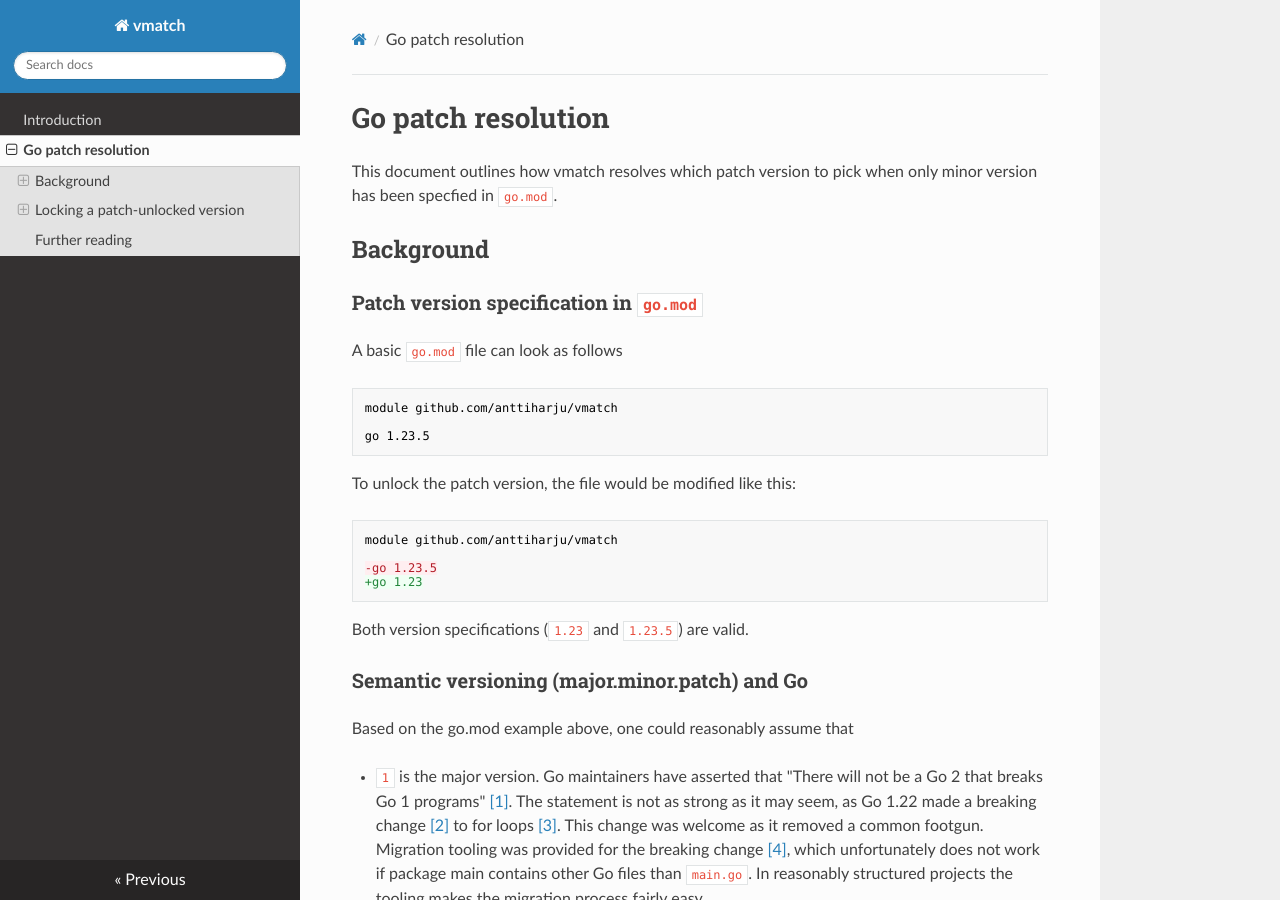
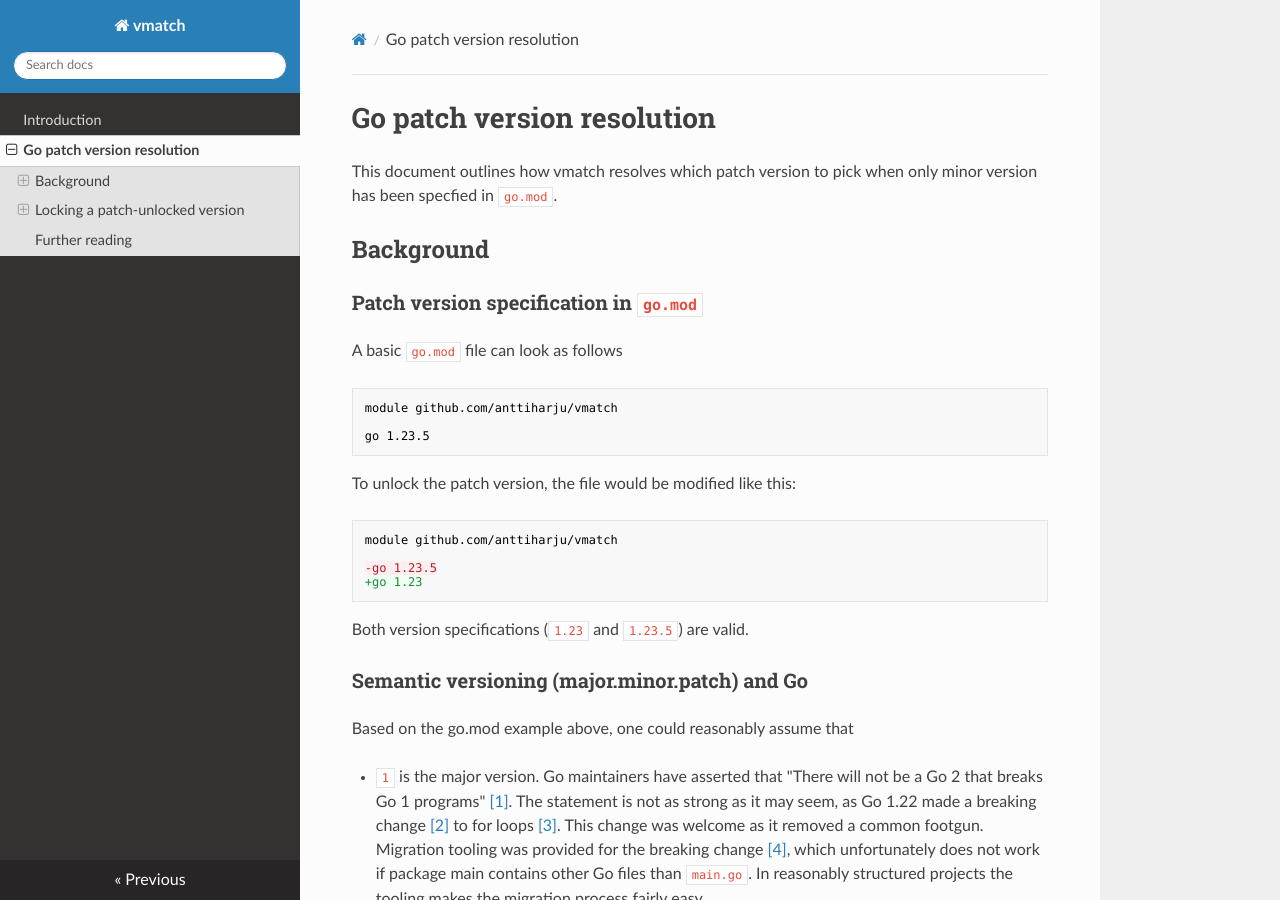
Before and after one commit to anttiharju/vmatch-golangci-lint, an MkDocs documentation site: the page built from docs/go-patch-version-resolution.md, in a window 1280 px wide and 900 px high. Built offline with MkDocs 1.6.1, drawn with Linux system fonts in a browser that asks for light colours; nearby versions of some CDN libraries.

Commit message:
Rename doc

```diff
--- a/docs/go-patch-resolution.md
+++ b/docs/go-patch-version-resolution.md
@@ -1,4 +1,4 @@
-# Go patch resolution
+# Go patch version resolution
 
 This document outlines how vmatch resolves which patch version to pick when only minor version has been specfied in `go.mod`.
 
```
